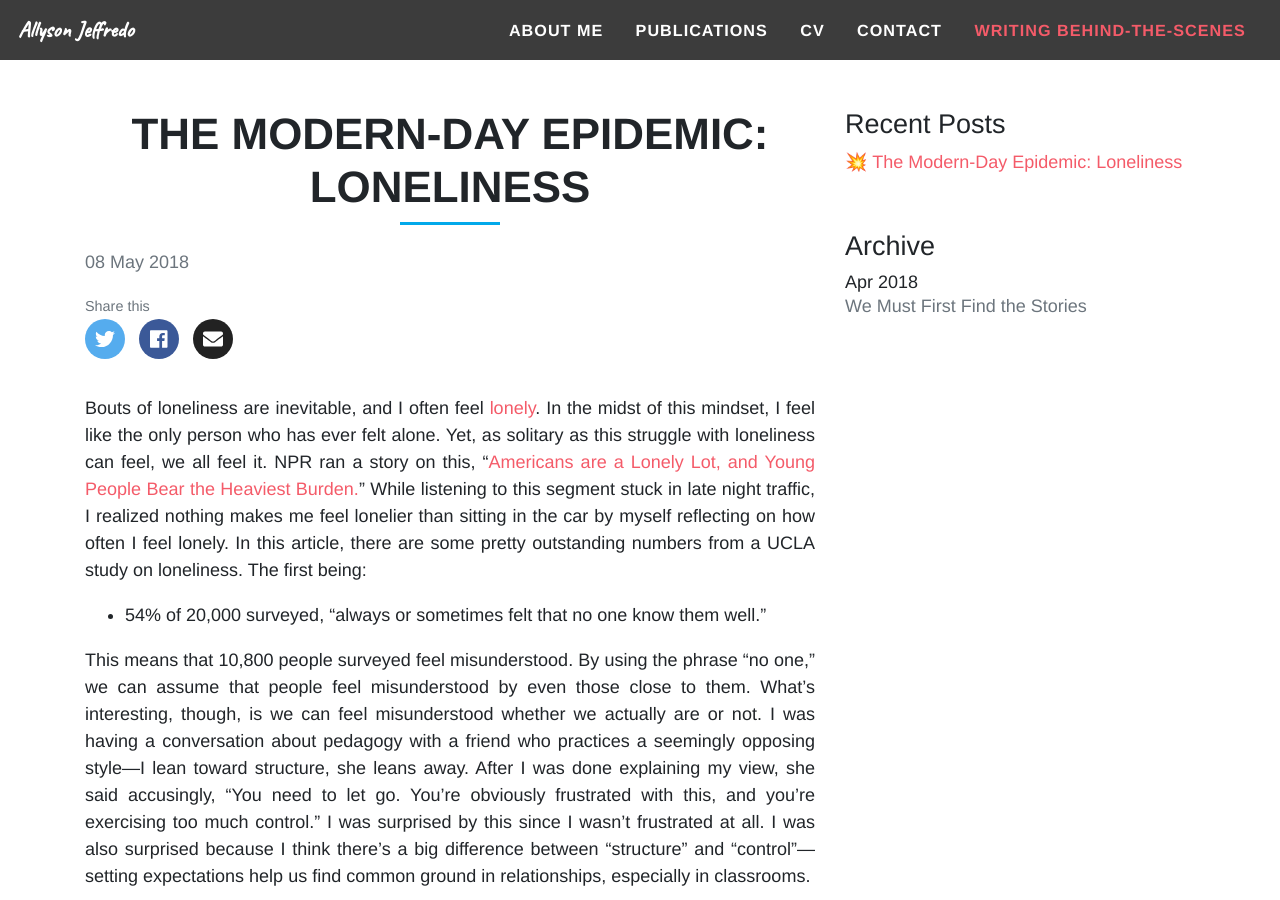
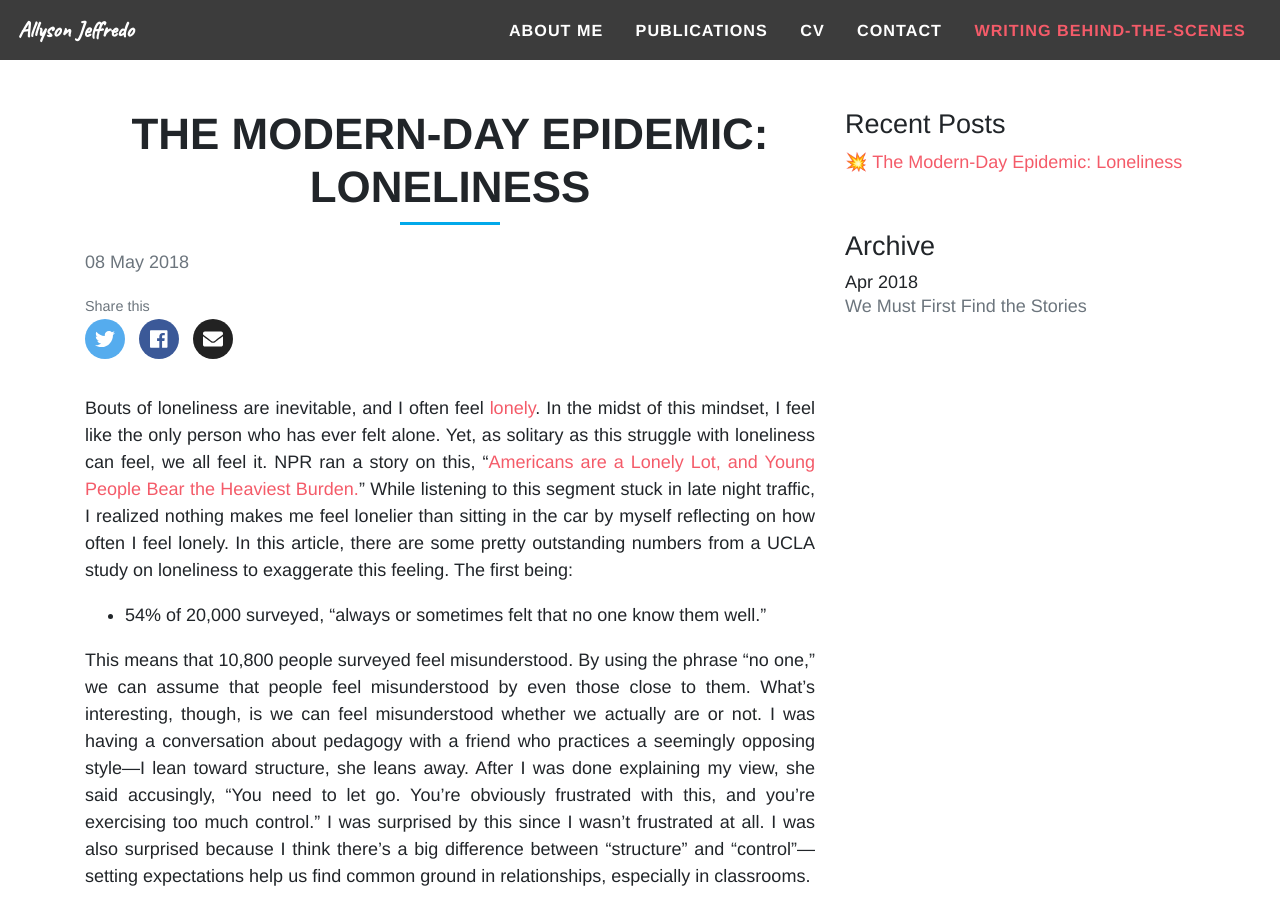
Before and after one commit to go-diego/golden-lovebug, a Jekyll site: the page built from _posts/2018-05-08-the-modern-day-epidemic-loneliness.md, in a window 1280 px wide and 900 px high. Built offline with Jekyll 4.4.1, drawn with Linux system fonts in a browser that asks for light colours; nearby versions of some CDN libraries; emoji names are drawn with the system emoji font.

Commit message:
Update Post “2018-05-08-the-modern-day-epidemic-loneliness”

```diff
--- a/_posts/2018-05-08-the-modern-day-epidemic-loneliness.md
+++ b/_posts/2018-05-08-the-modern-day-epidemic-loneliness.md
@@ -5,7 +5,7 @@ image: /assets/img/hellomynameis.jpg
 date: 2018-05-08T16:55:32.856Z
 permalink: 'blog/:year/:month/:day/:title:output_ext'
 ---
-Bouts of loneliness are inevitable, and I often feel [lonely](https://youtu.be/6EEW-9NDM5k). In the midst of this mindset, I feel like the only person who has ever felt alone. Yet, as solitary as this struggle with loneliness can feel, we all feel it. NPR ran a story on this, “[Americans are a Lonely Lot, and Young People Bear the Heaviest Burden.](https://www.npr.org/sections/health-shots/2018/05/01/606588504/americans-are-a-lonely-lot-and-young-people-bear-the-heaviest-burden)” While listening to this segment stuck in late night traffic, I realized nothing makes me feel lonelier than sitting in the car by myself reflecting on how often I feel lonely. In this article, there are some pretty outstanding numbers from a UCLA study on loneliness. The first being:
+Bouts of loneliness are inevitable, and I often feel [lonely](https://youtu.be/6EEW-9NDM5k). In the midst of this mindset, I feel like the only person who has ever felt alone. Yet, as solitary as this struggle with loneliness can feel, we all feel it. NPR ran a story on this, “[Americans are a Lonely Lot, and Young People Bear the Heaviest Burden.](https://www.npr.org/sections/health-shots/2018/05/01/606588504/americans-are-a-lonely-lot-and-young-people-bear-the-heaviest-burden)” While listening to this segment stuck in late night traffic, I realized nothing makes me feel lonelier than sitting in the car by myself reflecting on how often I feel lonely. In this article, there are some pretty outstanding numbers from a UCLA study on loneliness to exaggerate this feeling. The first being:
 
 * 54% of 20,000 surveyed, “always or sometimes felt that no one know them well.”
 
@@ -15,11 +15,9 @@ Unlike my family, who always misunderstand me. I hadn’t been this misunderstoo
 
 The next statistic is one I don’t necessarily identify with:
 
-
 * 56% of those 20,000 either “always or sometimes” felt those around them were “’not necessarily with them.’”
 
 However, it means that 11,600 people in this group believe the people they’re with aren’t present, which may point to phone usage and another article by Business Insider, “[This is Why Our Phones are Making Us Miserable: Happiness Isn’t the Same Thing as Pleasure, and Our Brains Know It.](http://www.businessinsider.com/why-our-phones-are-making-us-miserable-pleasure-isnt-happiness-2018-3)” Our phones make us feel good momentarily without any long-lasting effects, and our brains do not confuse short-term pleasure for long-term happiness, which keeps us in a state of dissatisfaction. With the constancy of social media, it’s hard to pull away from it—even if we want to—because these “pleasure and reward stressors” end up mirroring addiction. So, unfortunately, it is easy to be distant from someone sitting right next to you.
-
 
 The last statistic crushed me:
 
```
